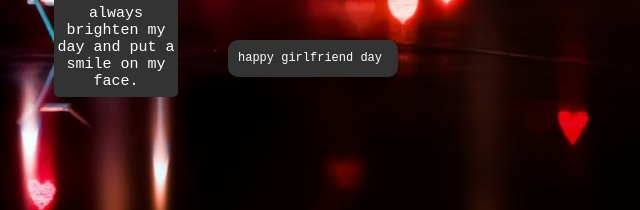
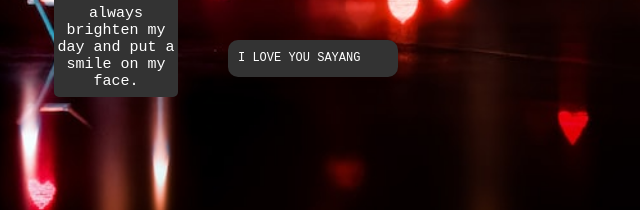
Before and after one commit to Zacky-ally/gf, a plain HTML site: page isi.html in a window 1280 px wide. Shown: the part 585-795 px from the top of the page, 422-1062 px from the left. Drawn offline with Linux system fonts and the light colour scheme.

Commit message:
Update isi.html

```diff
--- a/isi.html
+++ b/isi.html
@@ -26,7 +26,7 @@
         <img src="WhatsApp Image 2024-08-01 at 20.13.02_34e53385.jpg" alt="image 2">
     </div>
     <div class="text text-bottom">
-        happy girlfriend day
+        I LOVE YOU SAYANG
     </div>
     </div>
 </body>
```
